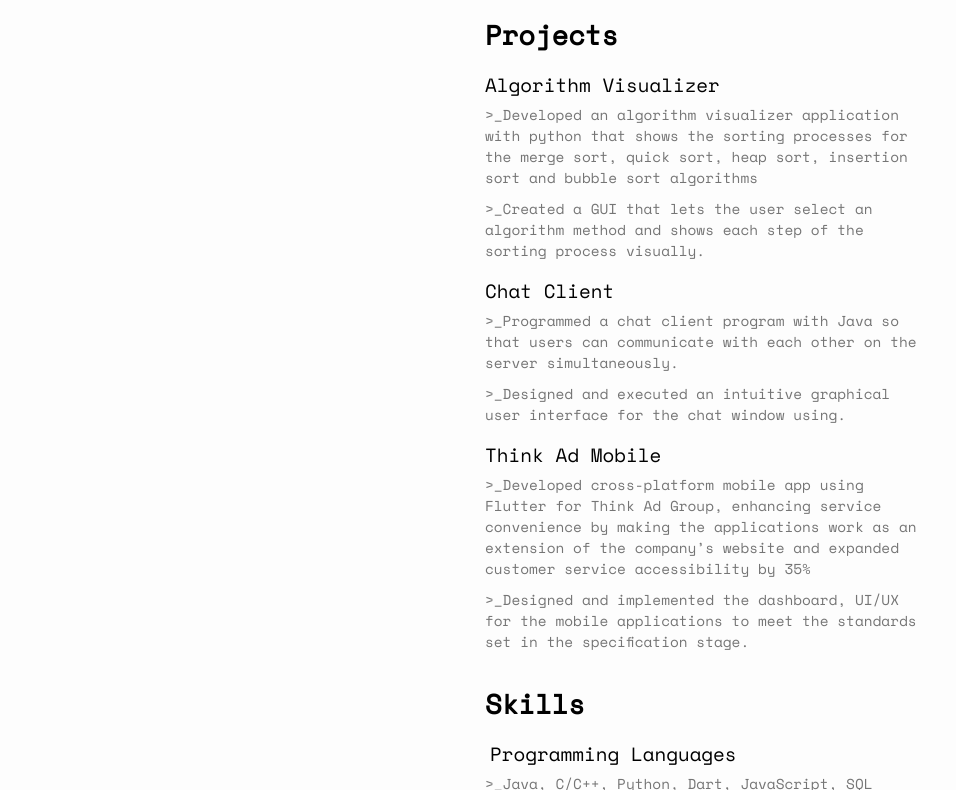
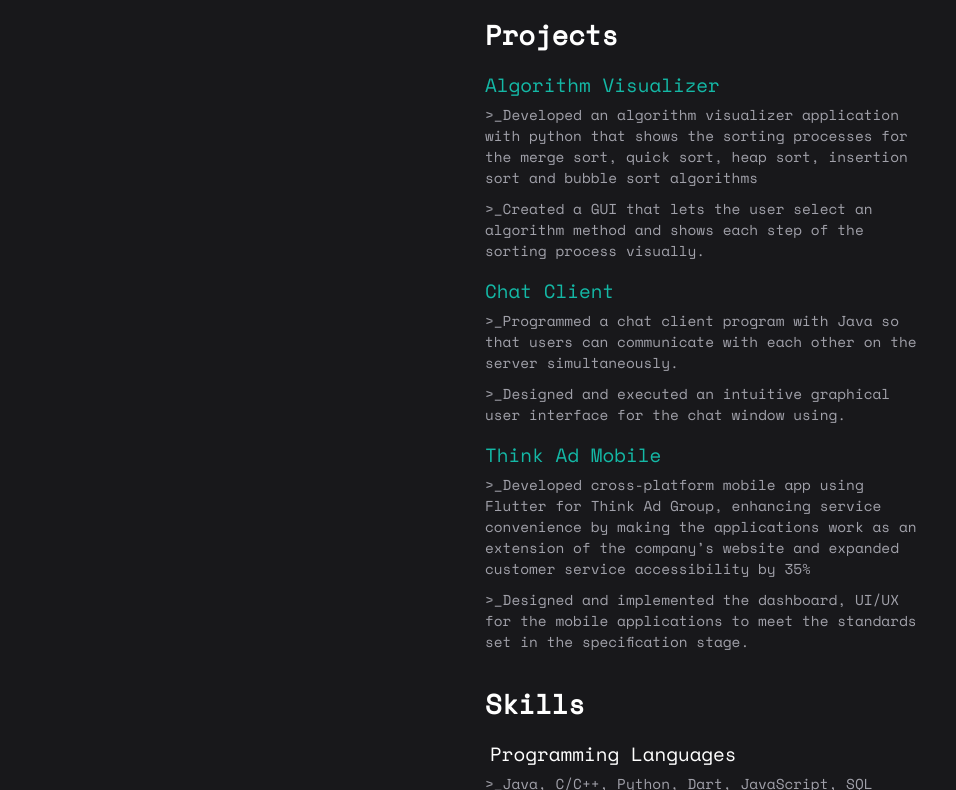
Before and after one commit to ackenney/portfolio, a plain HTML site: page index.html in a window 1280 px wide. Shown: the part 559-1349 px from the top of the page, without its empty margins (155-1111 px from the left). Drawn offline with Linux system fonts and the light colour scheme.

Commit message:
update style

```diff
--- a/assets/styles.css
+++ b/assets/styles.css
@@ -10,8 +10,8 @@ body{
     margin: 0;
     padding: 0;
     font-family: 'font', sans-serif;
-    background-color: #fdfdfd;
-    color: #757575;
+    background-color: #18181b;
+    color: #a1a1aa;
     padding-bottom: 50px;
 
 }
@@ -22,11 +22,11 @@ body{
 }
 
 h2,.white{
-    color: #000000;
+    color: #ffffff;
 }
 
 a{
-    color: #000000;
+    color: #14b8a6;
     text-decoration: none;
 }
 
@@ -68,7 +68,7 @@ a{
 }
 
 .my-contact a:hover{
-    color: #952f2f;
+    color: #0e7a6d;
     cursor: pointer;
     transition: 0.3s;
 }
@@ -97,7 +97,7 @@ a{
     padding: 5px;
     font-size: 1.2rem;
     width: 500px;
-    color: #000000;
+    color: #ffffff;
     /* #55B833 apple*/
 }
 
@@ -128,7 +128,7 @@ a{
 
 .resume a:hover{
     font-size: 1.3rem;
-    color: #952f2f;
+    color: #0e7a6d;
     cursor: pointer;
     transition: 0.2s;
     text-decoration: underline;
```
